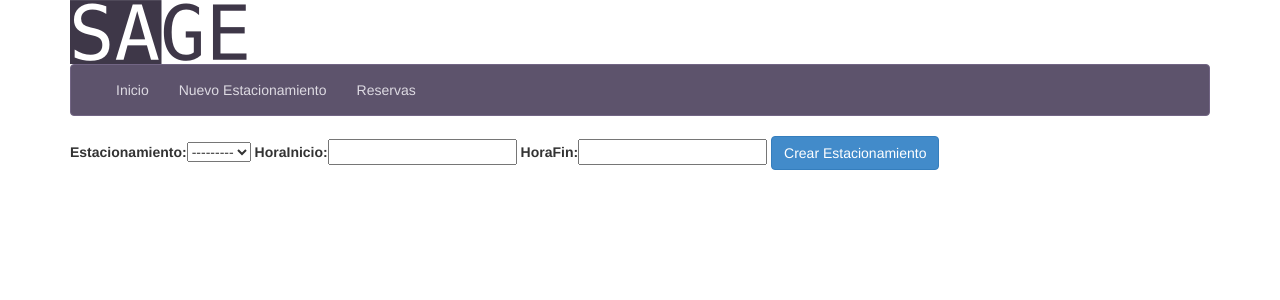
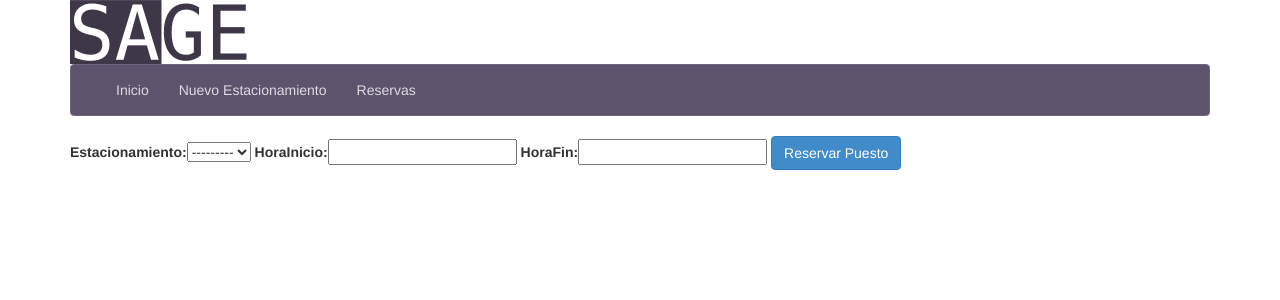
Before and after one commit to ShadowManu/SAGE, a Django app: page /nueva_reserva/ in a window 1280 px wide. Shown: the top 300 px of the page. Run offline with Django 3.2, Linux system fonts and the light colour scheme; data comes from the database, SQL or seed files in the repository; parts of the project's set-up code (start-up, migrations or seed data) failed here and were passed over; some libraries are stand-ins or nearby versions.

Commit message:
agregar meta clase y cambiar boton a Reservar puesto

```diff
--- a/estacionamientos/forms.py
+++ b/estacionamientos/forms.py
@@ -2,7 +2,7 @@
 # -*- coding: utf-8 -*-
 import re
 from django import forms
-from estacionamientos.models import Estacionamiento, Reserva
+from estacionamientos.models import Estacionamiento, Reserva, Pago
 
 
 class EstacionamientosForm(forms.ModelForm):
@@ -45,3 +45,7 @@ class PagoForm(forms.ModelForm):
     tipoTarjeta = forms.ChoiceField(choices=TARJETAS, help_text="Tipo de tarjeta: ")
     numeroTarjeta = forms.RegexField(min_length=16, max_length=16, regex=r'^(\d)+$',
                     error_message = ("Número de tarjeta no válido."))
+
+    class Meta:
+        model = Pago
+        fields = ['nombre', 'cedula', 'tipoTarjeta','numeroTarjeta']
--- a/templates/estacionamientos/crear_reserva.html
+++ b/templates/estacionamientos/crear_reserva.html
@@ -8,6 +8,6 @@
 <form id="estacionamiento_form" method="post" action="" class="form-horizontal center-block" role="form">
 	    {% csrf_token %}
 	    {{ form }}
-		<input class="btn btn-primary" type="submit" name="submit" value="Crear Estacionamiento"/>
+		<input class="btn btn-primary" type="submit" name="submit" value="Reservar Puesto"/>
 </form>
 {% endblock %}
```
